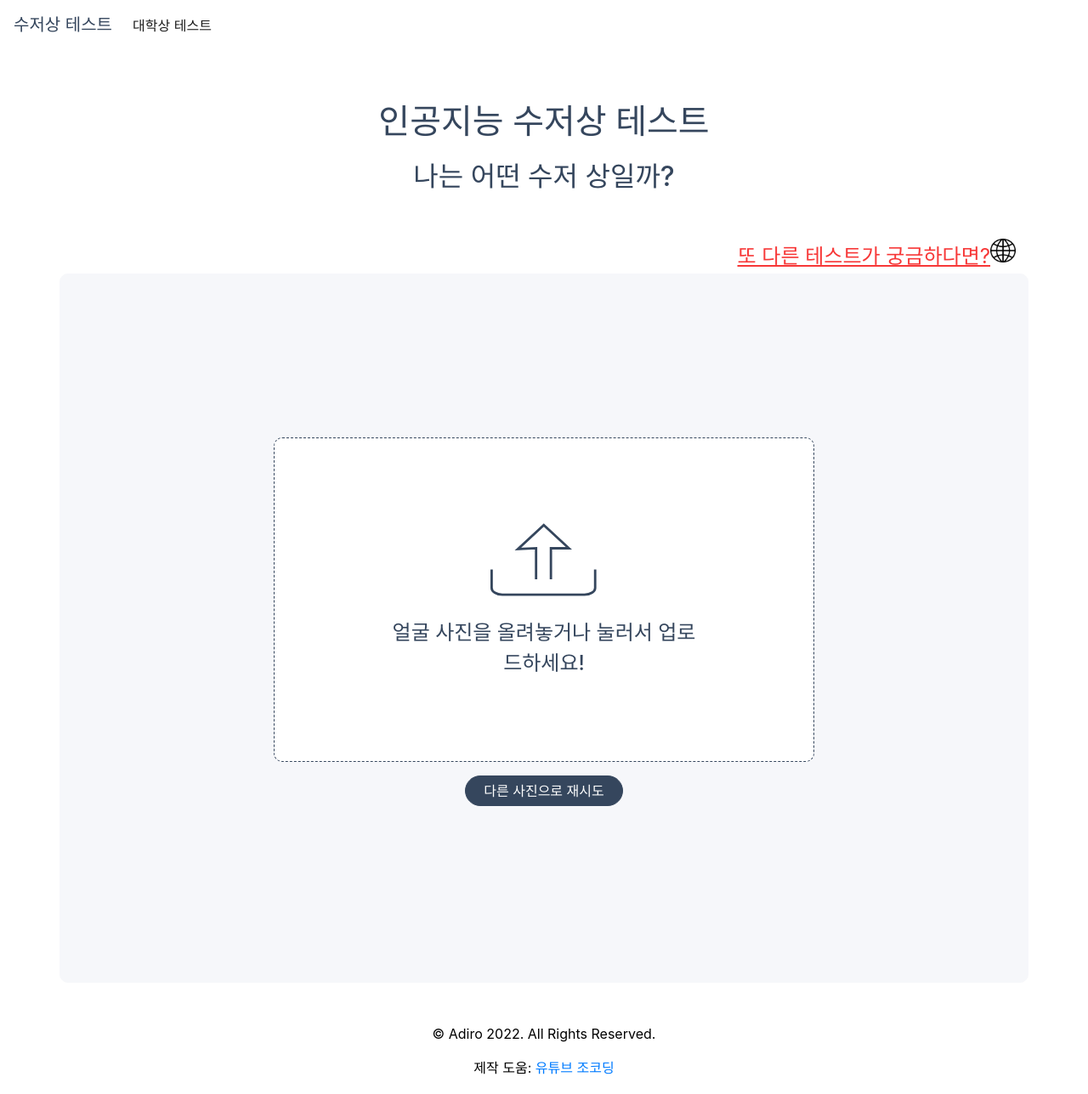
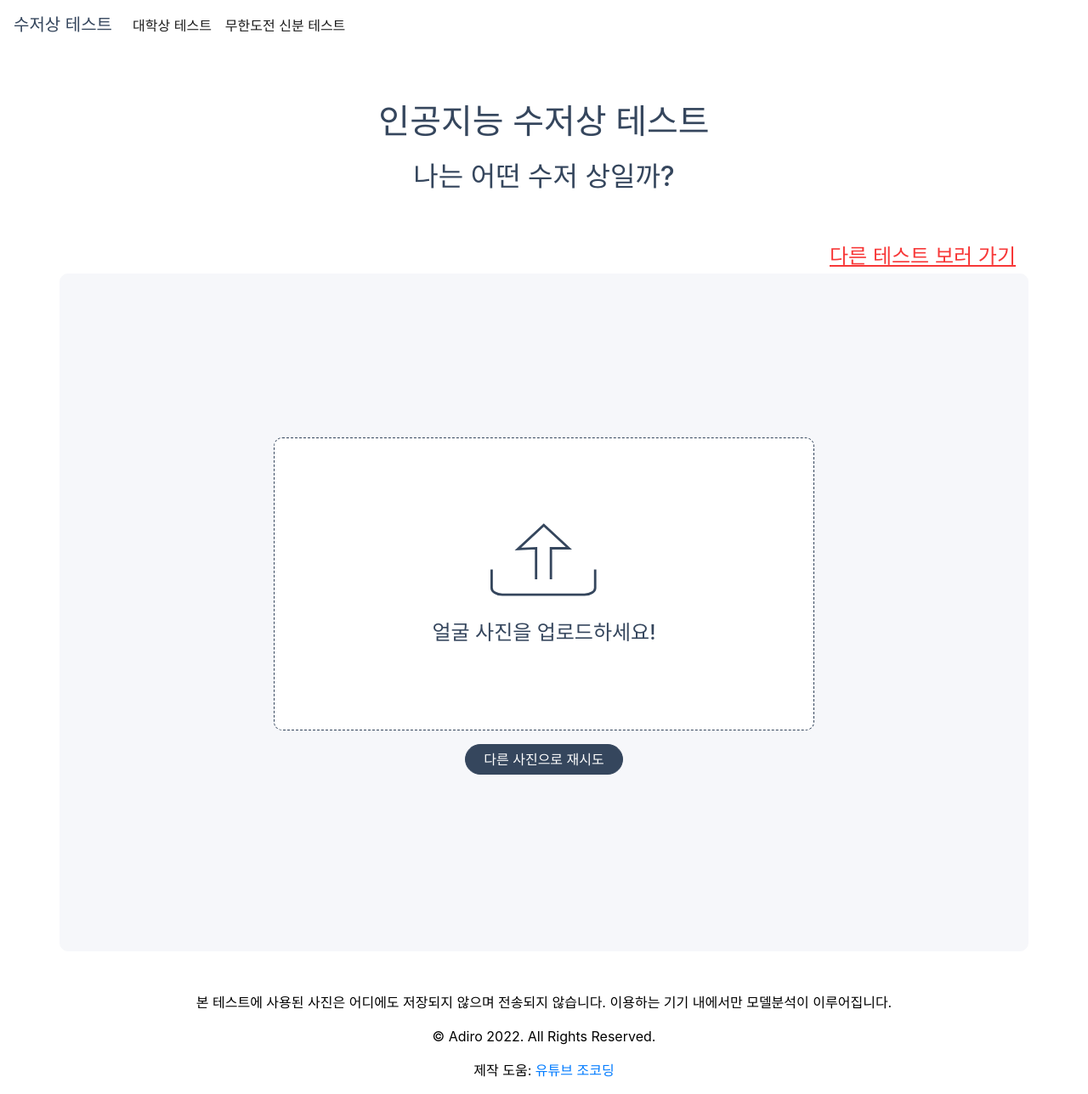
Before and after one commit to wcismbo/spoonface, a plain HTML site: page index.html in a window 1280 px wide. Shown: the whole page at 85% size. Drawn offline with nearby package versions, Linux system fonts and the light colour scheme.

Commit message:
Add files via upload

```diff
--- a/index.html
+++ b/index.html
@@ -25,7 +25,12 @@
     <link rel="shortcut icon" href="/favicon.ico" type="image/x-icon">
     <link rel="icon" href="/favicon.ico" type="image/x-icon">
 
+    <link rel="preconnect" href="https://fonts.googleapis.com">
+    <link rel="preconnect" href="https://fonts.gstatic.com" crossorigin>
+    <link href="https://fonts.googleapis.com/css2?family=Jua&display=swap" rel="stylesheet">
+
     <meta name="naver-site-verification" content="af1a1910bcfcbc62486083d7619e77aef200fd23" />
+
 
     </head>
 
@@ -42,8 +47,8 @@
             <li class="nav-item active">
               <a class="nav-link" href="https://adiro.netlify.app/">대학상 테스트<span class="sr-only">(current)</span></a>
             </li>
-            <li class="nav-item">
-              <a class="nav-link" href="#"></a>
+            <li class="nav-item active">
+              <a class="nav-link" href="https://rankface.netlify.app/">무한도전 신분 테스트<span class="sr-only">(current)</span></a>
             </li>
             <li class="nav-item active">
               <a class="nav-link" href="#"></a>
@@ -64,8 +69,7 @@
 </section>
 <section class="other">
     <div class=" container mt-5 other-tests d-flex flex-row-reverse">
-        <img src="1.png" alt="" class="website-icon">
-        <a href="https://adiro.netlify.app/" class="other-tests-link"> 또 다른 테스트가 궁금하다면?</a>
+        <a href="https://adiro.netlify.app/" class="other-tests-link">다른 테스트 보러 가기</a>
       </div>
 </section>
 
@@ -77,7 +81,7 @@
     <center><img src="2.svg" class="mt-5 pt-5 upload"></center>
     <input class="file-upload-input" type='file' onchange="readURL(this);" accept="image/*" />
     <div class="drag-text">
-      <h3 class="mb-5 pb-5 pt-4 upload-text">얼굴 사진을 올려놓거나 눌러서 업로드하세요!</h3>
+      <h3 class="mb-5 pb-5 pt-4 upload-text">얼굴 사진을 업로드하세요!</h3>
     </div>
   </div>
   <div class="file-upload-content">
@@ -113,7 +117,7 @@
 <script type="text/javascript" src="//t1.daumcdn.net/kas/static/ba.min.js" async></script>
 <footer class="footer pt-5 container d-flex justify-content-center">
 
-    <center><p>© Adiro 2022. All Rights Reserved. </p>
+    <center><P>본 테스트에 사용된 사진은 어디에도 저장되지 않으며 전송되지 않습니다. 이용하는 기기 내에서만 모델분석이 이루어집니다.</P><p>© Adiro 2022. All Rights Reserved. </p>
     <p>제작 도움:<a href="https://www.youtube.com/c/%EC%A1%B0%EC%BD%94%EB%94%A9JoCoding">  유튜브 조코딩</a></p></center>
   </div>
 </footer>
```
